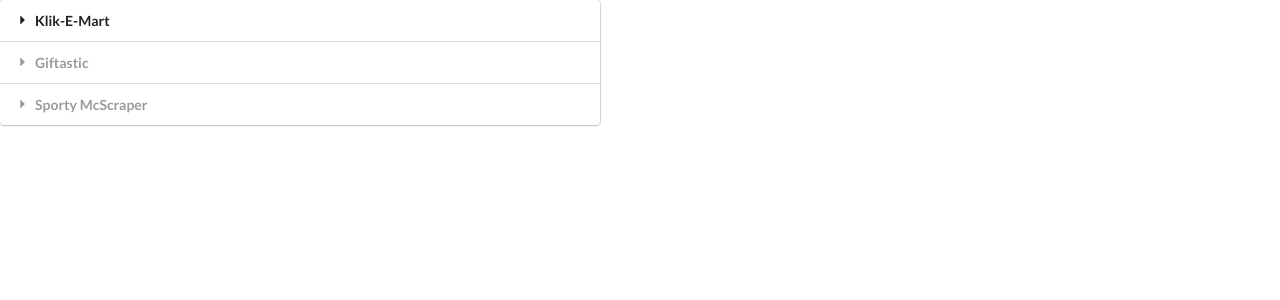
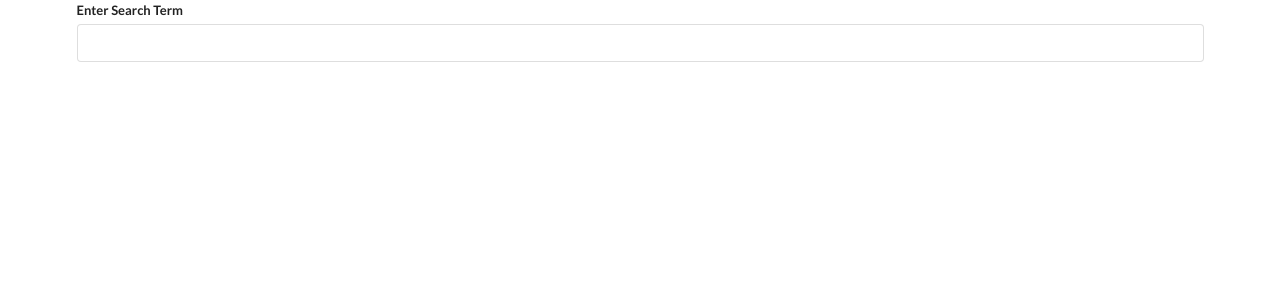
Before and after one commit to ethantatum/react-widgets, a React (Create React App) app: page / in a window 1280 px wide. Shown: the top 300 px of the page. Built offline with nearby package versions, Linux system fonts and the light colour scheme.

Commit message:
added Search component

```diff
--- a/src/App.js
+++ b/src/App.js
@@ -1,5 +1,6 @@
 import React from "react";
 import Accordion from "./components/Accordion";
+import Search from "./components/Search"
 
 const items = [
   {
@@ -22,7 +23,8 @@ const items = [
 export default () => {
   return (
     <div>
-      <Accordion items={items}/>
+      {/* <Accordion items={items}/> */}
+      <Search />
     </div>
   );
 };
--- /dev/null
+++ b/src/components/Search.js
@@ -0,0 +1,21 @@
+import React, { useState, useEffect } from "react";
+
+const Search = () => {
+  const [textInput, setTextInput] = useState("");
+  return (
+    <div className="ui container">
+      <div className="ui form">
+        <div className="field">
+          <label>Enter Search Term</label>
+          <input
+            className="input"
+            value={textInput}
+            onChange={(e) => setTextInput(e.target.value)}
+          />
+        </div>
+      </div>
+    </div>
+  );
+};
+
+export default Search;
```
